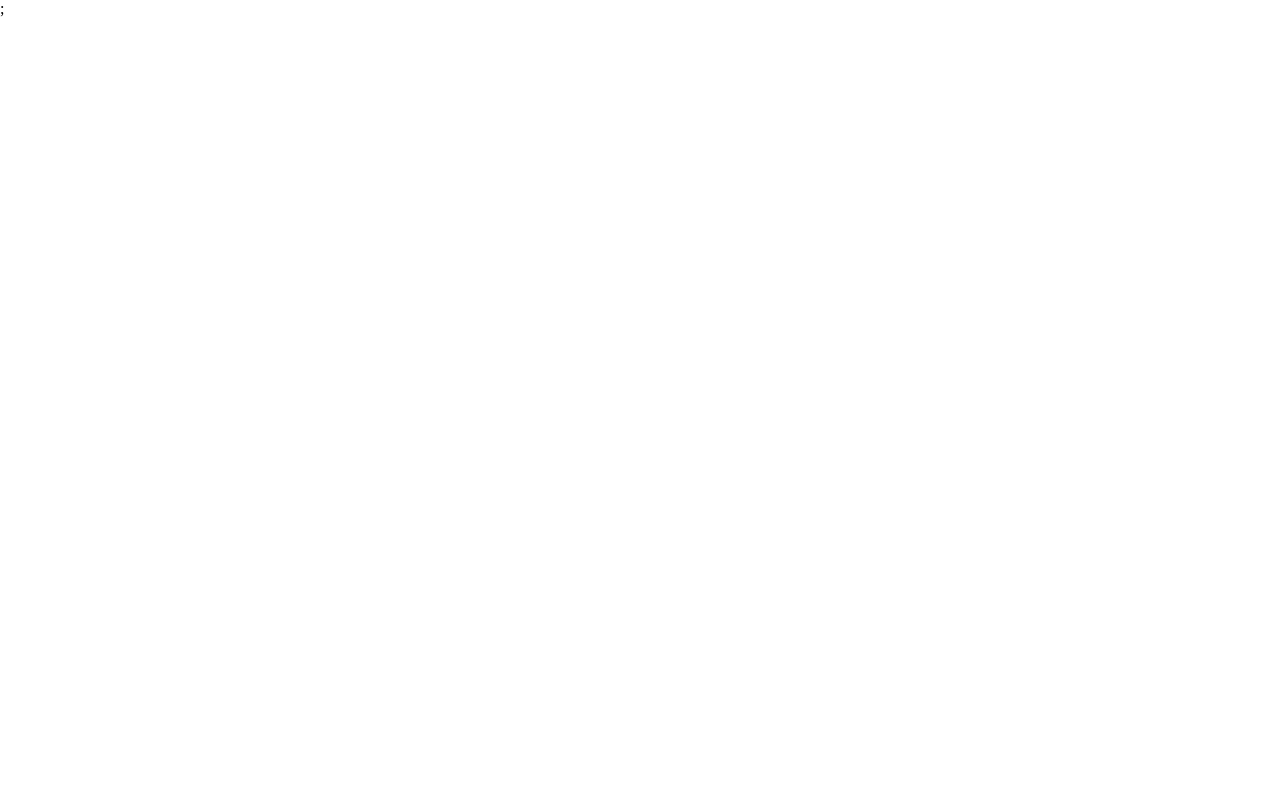
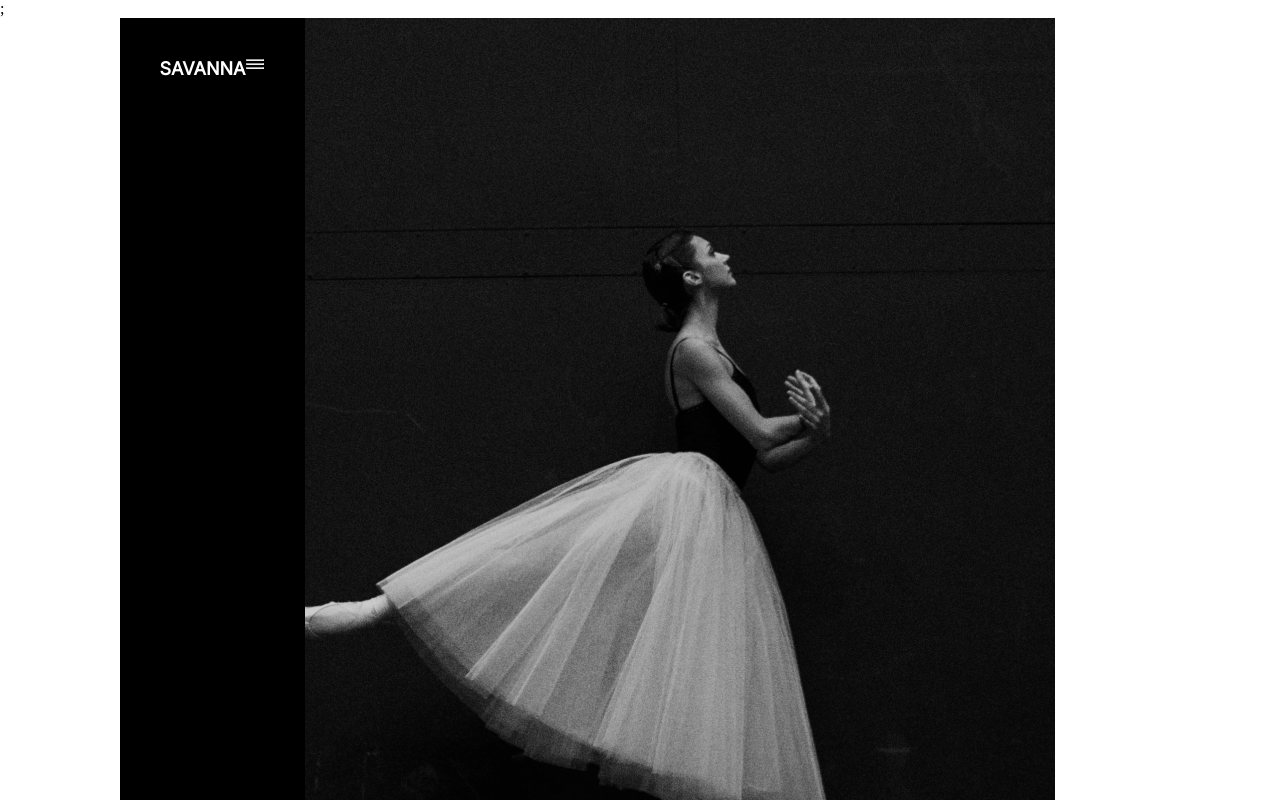
Before and after one commit to LeraMusienko78/HW-balet, a website built with Vite: page balet/index.html in a window 1280 px wide. Shown: the top 800 px of the page. Built offline with nearby package versions, Linux system fonts and the light colour scheme; a web font is replaced by a local one.

Commit message:
added struct new

```diff
--- a/balet/SASS/mixin.scss
+++ b/balet/SASS/mixin.scss
@@ -7,9 +7,10 @@
     padding: $pad;
  }
 
- @mixin font ($fontSize, $fontFamily) {
+ @mixin font ($fontSize, $fontFamily,$color-text) {
     font-size: $fontSize ;
     font-family: $fontFamily;
+    color: $color-text;
  }
 
  @mixin size ($width, $height) {
--- a/balet/SASS/style.scss
+++ b/balet/SASS/style.scss
@@ -10,3 +10,41 @@
     margin: 0;
     box-sizing: border-box;
 }
+
+li {
+    list-style-type: none;
+}
+
+a {
+    text-decoration: none;
+    color: inherit;
+}
+
+#app{
+    background: gainsboro;
+    @include size( 375px, 5100px);
+    display: flex;
+    justify-content: center;
+    margin-left: 400px;
+}
+
+header{
+    display: flex;
+    @include flexbox (row, space-between, start,$pading-l, 375px);
+    background: $primari-bg-color;
+
+    .logo{
+        @include font ($font-size-l,$primary-font-family,$primari-text-color);
+    }
+
+    .menu-wrapper{
+        display: flex;
+        flex-direction: column;
+
+        .menu{
+            width: 18px;
+            color: $primari-text-color;
+            margin: 1px;
+        }
+    }
+}
--- a/balet/index.html
+++ b/balet/index.html
@@ -9,6 +9,22 @@
   </head>
   <body>
     <div id="app">
+      <!-- <div class="container"> -->
+        <header class="header">
+          <div class="logo-wrapper">
+            <h1 class="logo">SAVANNA</h1>
+          </div>
+          <div class="menu-wrapper">
+            <hr class="menu">
+            <hr class="menu">
+            <hr class="menu">
+          </div>
+        </header>
+      <!-- </div> -->
+
+    <div class="banner">
+      <img src="./public/images/banner.png">;
+    </div>
 
 
     </div>
```
Also changed, not shown: 1 other file.
